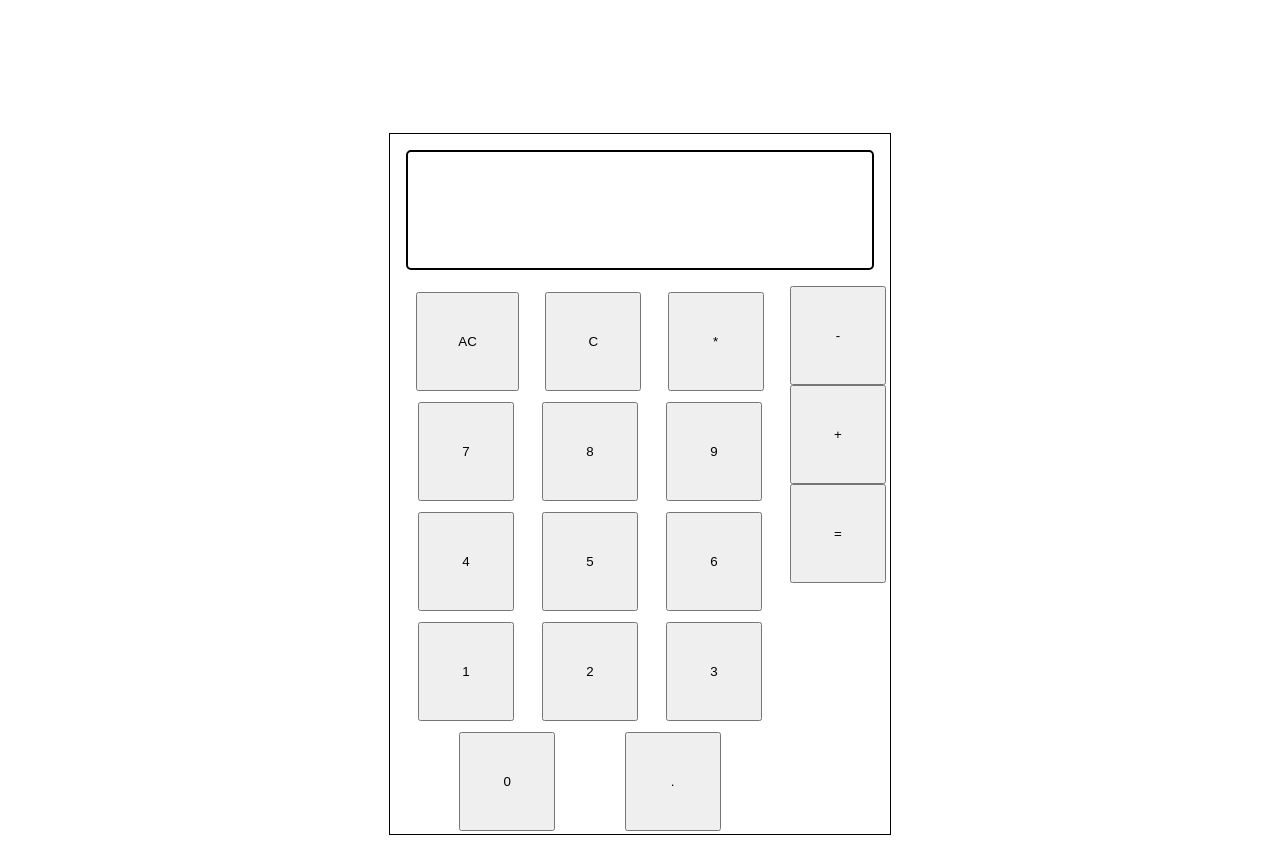
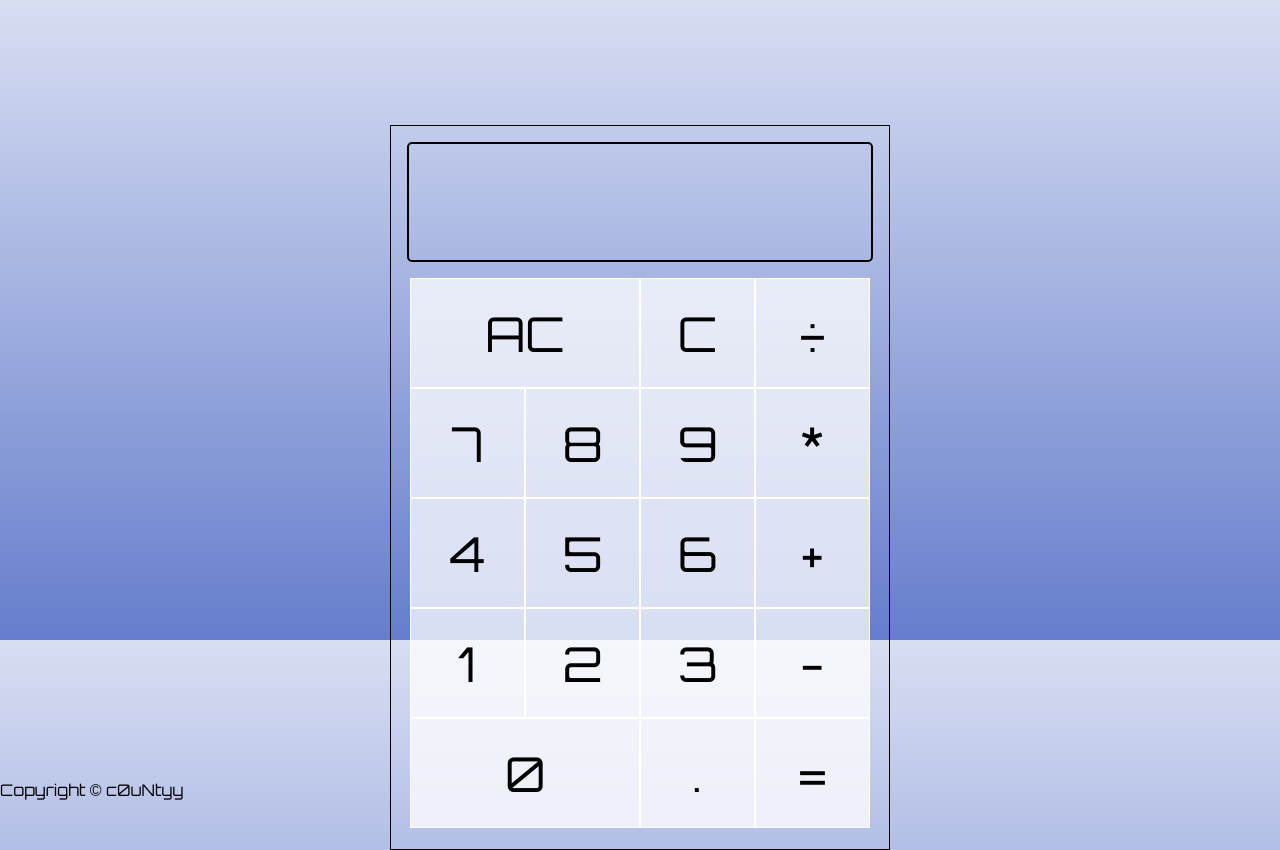
Before and after one commit to c0untyy/calculator, a plain HTML site: page index.html in a window 1280 px wide. Both pictures are taken after a click on the button "AC". Drawn offline with Linux system fonts and the light colour scheme.

Commit message:
Add full calculator functionality and basic design

```diff
--- a/index.html
+++ b/index.html
@@ -7,55 +7,39 @@
     <title>Calculator</title>
     <link rel="stylesheet" href="style.css" />
     <script src="script.js" defer></script>
+    <style>
+      @import url('https://fonts.googleapis.com/css2?family=Orbitron&display=swap');
+      </style>
   </head>
   <body>
     <div class="calculator-container">
       <div class="calculator-body">
-        <!-- <div class="title">
-          <h1>Calculator</h1>
-        </div> -->
         <div class="display-container">
           <div class="lastresult" id="lastResult"></div>
-          <div class="currentresult" id="currentResult">asdasd</div>
+          <div class="currentresult" id="currentResult"></div>
         </div>
-        <div class="button-container">
-          <div class="button-container-left">
-            <div class="first-row">
-              <button id="buttonDeleteAll" class="numpad">AC</button>
-              <button id="buttonDelete" class="numpad">C</button>
-              <button id="buttonMultiply" class="numpad">*</button>
-            </div>
-            <div class="second-row">
-              <button id="buttonSeven" class="numpad">7</button>
-              <button id="buttonEight" class="numpad">8</button>
-              <button id="buttonNine" class="numpad">9</button>
-            </div>
-            <div class="third-row">
-              <button id="buttonFour" class="numpad">4</button>
-              <button id="buttonFive" class="numpad">5</button>
-              <button id="buttonSix" class="numpad">6</button>
-            </div>
-            <div class="fourth-row">
-              <button id="buttonOne" class="numpad">1</button>
-              <button id="buttonTwo" class="numpad">2</button>
-              <button id="buttonThree" class="numpad">3</button>
-            </div>
-            <div class="fifth-row">
-              <button id="buttonZero" class="numpad">0</button>
-              <button id="buttonPoint" class="numpad">.</button>
-            </div>
-          </div>
-          <div class="button-container-right">
-            <div class="vertical-buttons-container">
-              <div class="vertical-row">
-                <button id="buttonMinus" class="numpad">-</button>
-                <button id="buttonPlus" class="numpad">+</button>
-                <button id="buttonEqualsTo" class="numpad">=</button>
-              </div>
-            </div>
-          </div>
+        <div class="button-grid">
+          <button id="buttonDeleteAll" class="numpad span-two">AC</button>
+          <button id="buttonDelete" class="numpad">C</button>
+          <button id="buttonDivision" class="numpad" data-operation>÷</button>
+          <button id="buttonSeven" class="numpad" data-number>7</button>
+          <button id="buttonEight" class="numpad" data-number>8</button>
+          <button id="buttonNine" class="numpad" data-number>9</button>
+          <button id="buttonMultiply" class="numpad" data-operation>*</button>
+          <button id="buttonFour" class="numpad" data-number>4</button>
+          <button id="buttonFive" class="numpad" data-number>5</button>
+          <button id="buttonSix" class="numpad" data-number>6</button>
+          <button id="buttonPlus" class="numpad" data-operation>+</button>
+          <button id="buttonOne" class="numpad" data-number>1</button>
+          <button id="buttonTwo" class="numpad" data-number>2</button>
+          <button id="buttonThree" class="numpad" data-number>3</button>
+          <button id="buttonMinus" class="numpad" data-operation>-</button>
+          <button id="buttonZero" class="numpad span-two" data-number>0</button>
+          <button id="buttonPoint" class="numpad" data-number>.</button>
+          <button id="buttonEqualsTo" class="numpad" data-equals>=</button>
         </div>
       </div>
     </div>
+    <div class="footer">Copyright &copy; c0uNtyy</div>
   </body>
 </html>
--- a/script.js
+++ b/script.js
@@ -1,52 +1,99 @@
-let clearAllButton = document.getElementById("buttonDeleteAll");
-let lastResult = document.getElementById("lastResult");
-let clearNum = document.getElementById("buttonDelete");
-let currentResult = document.getElementById("currentResult");
+class Calculator {
+  constructor(lastResult, currentResult) {
+    this.lastResult = lastResult;
+    this.currentResult = currentResult;
+    this.clearAll();
+  }
+  clearAll() {
+    this.currentOperand = "";
+    this.previousOperand = "";
+    this.operation = undefined;
+  }
+  clearSingle() {
+    this.currentOperand = this.currentOperand.toString().slice(0,-1)
+  }
 
-clearAllButton.addEventListener("click", () => {
-  document.querySelector("#lastResult").textContent = "";
-  document.querySelector("#currentResult").textContent = "";
-});
-clearNum.addEventListener("click", deleteNum);
+  displayNumber(number) {
+    if (number === "." && this.currentOperand.includes(".")) return;
+    this.currentOperand = this.currentOperand.toString() + number.toString();
+  }
 
-function deleteNum() {
-  currentResult.textContent = currentResult.textContent.slice(0, -1);
+  chooseOperation(operation) {
+    if (this.currentOperand === "") return;
+    if (this.previousOperand !== "") {
+      this.compute();
+    }
+    this.operation = operation;
+    this.previousOperand = this.currentOperand;
+    this.currentOperand = "";
+  }
+
+  compute() {
+    let computation;
+    let prev = parseFloat(this.previousOperand);
+    let current = parseFloat(this.currentOperand);
+    if (isNaN(prev) || isNaN(current)) return;
+    switch (this.operation) {
+      case "+":
+        computation = prev + current;
+        break;
+      case "-":
+        computation = prev - current;
+        break;
+      case "*":
+        computation = prev * current;
+        break;
+      case "÷":
+        computation = prev / current;
+        break;
+      default:
+        return;
+    }
+    this.currentOperand = computation;
+    this.operation = undefined;
+    this.previousOperand = "";
+  }
+  updateDisplay() {
+    this.currentResult.innerText = this.currentOperand;
+    this.lastResult.innerText = this.previousOperand;
+  }
 }
 
-//Calculator functions
-function add(a, b) {
-  result = a + b;
-  return result;
-}
+const clearAllButton = document.getElementById("buttonDeleteAll");
+let lastResult = document.getElementById("lastResult");
+const clearNum = document.getElementById("buttonDelete");
+let currentResult = document.getElementById("currentResult");
+const numberButtons = document.querySelectorAll("[data-number]");
+const operationButtons = document.querySelectorAll("[data-operation]");
+const equalsButton = document.querySelector("[data-equals]");
 
-function sub(a, b) {
-  result = a - b;
-  return result;
-}
+const calculator = new Calculator(lastResult, currentResult);
 
-function multiply(a, b) {
-  result = a * b;
-  return result;
-}
+numberButtons.forEach((button) => {
+  button.addEventListener("click", () => {
+    calculator.displayNumber(button.innerText);
+    calculator.updateDisplay();
+  });
+});
 
-function divide(a, b) {
-  result = a / b;
-  return result;
-}
+operationButtons.forEach((button) => {
+  button.addEventListener("click", () => {
+    calculator.chooseOperation(button.innerText);
+    calculator.updateDisplay();
+  });
+});
 
-function operate(operator, a, b) {
-  switch (operator) {
-    case "+":
-      add(a, b);
-      break;
-    case "-":
-      sub(a, b);
-      break;
-    case "*":
-      multiply(a, b);
-      break;
-    case "/":
-      divide(a, b);
-      break;
-  }
-}
+equalsButton.addEventListener("click", (button) => {
+  calculator.compute();
+  calculator.updateDisplay();
+});
+
+clearAllButton.addEventListener("click", (button) => {
+  calculator.clearAll();
+  calculator.updateDisplay();
+});
+
+clearNum.addEventListener("click", (button) => {
+  calculator.clearSingle();
+  calculator.updateDisplay();
+});
--- a/style.css
+++ b/style.css
@@ -1,92 +1,71 @@
-.calculator-container{
-    display:flex;
+*, *::before, *::after {
+    box-sizing: border-box;
+    font-weight: normal;
+    font-family: 'Orbitron', sans-serif;
+}
+body{
+    padding:0;
+    margin:0;
+    background: linear-gradient(to bottom, #d8def2, #657dcc);
+    height: 50vw;
+    width: auto;
+}
+.footer{
+    position: absolute;
+    bottom: 0;
+    left:0;
+}
+.button-grid{
+    display:grid;
+    justify-content: center;
+    align-content: center;
+    grid-template-columns: repeat(4, 115px);
+    grid-template-rows: repeat(5, 110px);
+}
+.span-two{
+    grid-column: span 2;
+}
+.calculator-container {
+    display: flex;
     justify-content: center;
     align-items: center;
+}
 
-}
-.calculator-body{
-    border:1px solid black;
-    height: 700px;
+.calculator-body {
+    border: 1px solid black;
+    height: 725px;
     width: 500px;
     margin-top: 125px;
 }
-.title{
-    border-bottom: 1px solid black;
-    display:flex;
-    justify-content: center;
-    align-items: center;
-    height: 75px;
-}
-.display-container{
+
+.display-container {
     min-height: 6rem;
     border: 2px solid black;
-    padding:10px 20px;
-    margin:1rem;
+    padding: 10px 20px;
+    margin: 1rem;
     border-radius: 5px;
     text-align: right;
+    word-wrap: break-word;
+    word-break: break-all;
 }
-.lastresult{
+
+.lastresult {
     min-height: 2rem;
     font-size: 1.25rem;
 }
-.currentresult{
+
+.currentresult {
     min-height: 4rem;
     font-size: 3rem;
 }
-.button-container{
-    display:flex;
-    height: 550px;
-    width: auto;
+
+.numpad {
+    font-size: 3rem;
+    cursor: pointer;
+    border:1px solid white;
+    outline: none;
+    background-color: rgba(255, 255, 255, .75);
 }
-.button-container-right{
-    display:flex;
-    flex-direction: column;
-    height: 550px;
-    width: 100px;
+.numpad:hover{
+    background-color: rgba(255, 255, 255, .9);;
 }
-.first-row{
-    display:flex;
-    justify-content: space-evenly;
-    height: 110px;
-    width: 400px;
-    align-items: center;
-}
-.second-row{
-    display:flex;
-    justify-content: space-evenly;
-    height: 110px;
-    width: 400px;
-    align-items: center;
-}
-.third-row{
-    display:flex;
-    justify-content: space-evenly;
-    height: 110px;
-    width: 400px;
-    align-items: center;
-}
-.fourth-row{
-    display:flex;
-    justify-content: space-evenly;
-    height: 110px;
-    width: 400px;
-    align-items: center;
-}
-.fifth-row{
-    display:flex;
-    justify-content: space-evenly;
-    height: 110px;
-    width: 400px;
-    align-items: center;
-}
-.numpad{
-    padding:40px;
-    min-width: 6rem;
-}
-.vertical-buttons-container{
-    display: flex;
-    flex-direction: column;
-}
-.vertical-row{
-    flex:2;
-}
```
